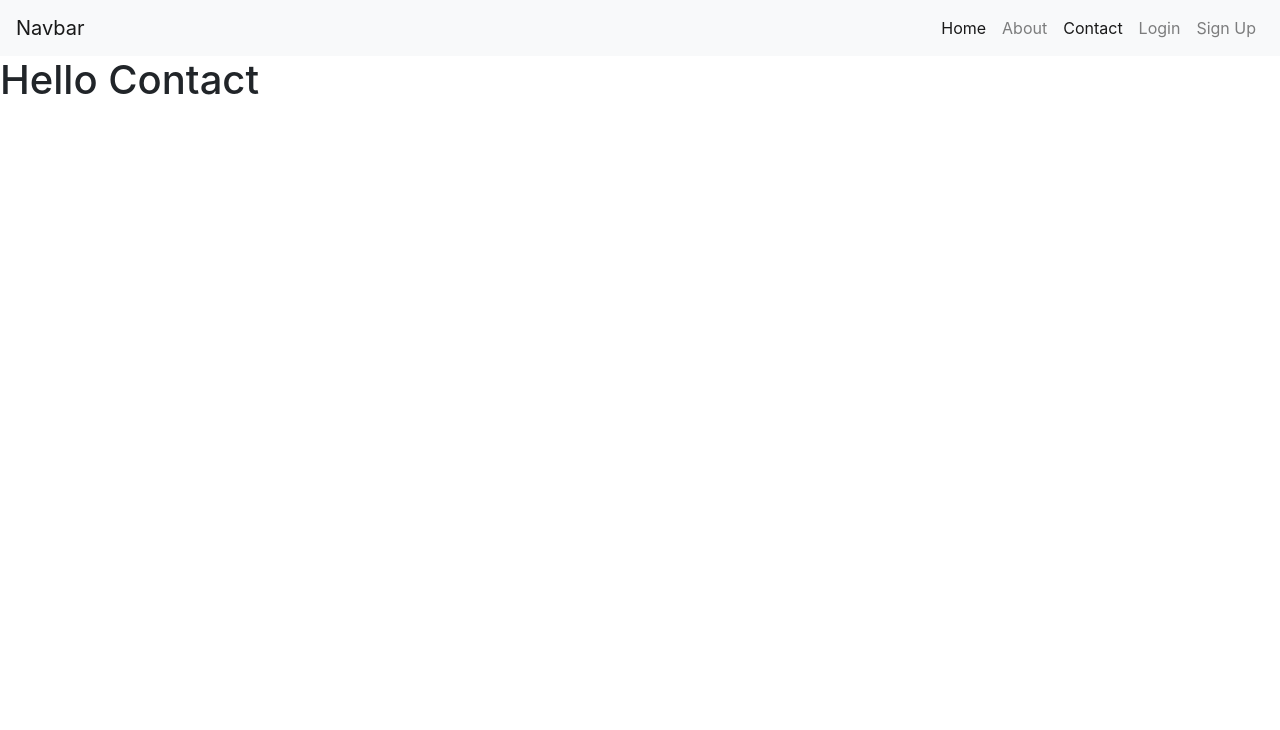
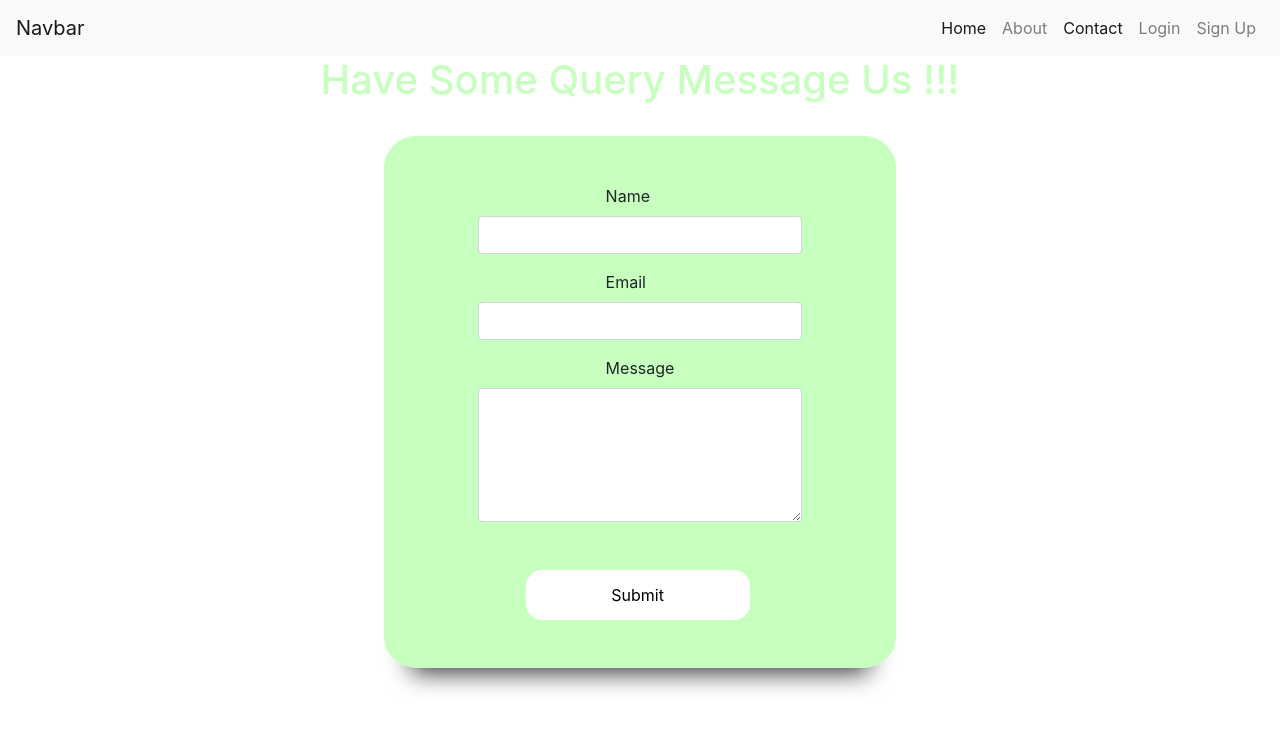
Before and after one commit to imyogeshgaur/mernBasic, a React (Create React App) app in the folder client/: page /contact in a window 1280 px wide. Shown: the top 730 px of the page. Built offline with nearby package versions, Linux system fonts and the light colour scheme.

Commit message:
created Contact Page

```diff
--- a/client/src/App.css
+++ b/client/src/App.css
@@ -68,3 +68,36 @@
   text-align: center;
   color: rgb(255, 192, 190);
 }
+
+.containerFormContact{
+  display: grid;
+  place-items: center;
+  background-color: rgb(198, 255, 190);
+  margin: 2rem 24rem;
+  padding: 3rem;
+  border-radius: 2rem;
+  box-shadow: 0 2rem 1.5rem -1.7rem rgba(0, 0, 0, 0.8);
+}
+
+.btnContact{
+  margin-top: 2rem;
+  margin-left: 3rem;
+  padding:.8rem;
+  width: 14rem;
+  border-radius: 1rem;
+  border: none;
+  outline: none;
+  background-color: white;
+}
+
+.btnContact:focus{
+  background-color: rgb(45, 141, 45);
+  color: white;
+  border: none;
+  outline: none;
+}
+
+.headingContact{
+  text-align: center;
+  color: rgb(198, 255, 190);
+}
--- a/client/src/Components/Contact.jsx
+++ b/client/src/Components/Contact.jsx
@@ -1,10 +1,29 @@
 import React from 'react'
+import "../../node_modules/bootstrap/dist/css/bootstrap.min.css"
+import "../App.css"
 
 const Contact = () => {
     return (
-        <div>
-            <h1>Hello Contact</h1>
-        </div>
+        <>
+            <h1 className="headingContact">Have Some Query Message Us !!!</h1>
+            <div className="containerFormContact">
+                <form action="/signup" method="POST">
+                    <div className="form-group">
+                        <label className="labelRegister" for="exampleInputEmail1">Name</label>
+                        <input type="text" className="form-control" id="name" name="name" autoComplete="off" />
+                    </div>
+                    <div className="form-group">
+                        <label className="labelRegister" for="exampleInputEmail1">Email</label>
+                        <input type="text" className="form-control" id="email" name="email" />
+                    </div>
+                    <div className="form-group">
+                        <label className="labelRegister" for="exampleInputEmail1">Message</label>
+                        <textarea type="text" className="form-control" rows="5" columns="10" id="phone" name="phone" />
+                    </div>
+                    <button type="submit" className="btnContact">Submit</button>
+                </form>
+            </div>
+        </>
     )
 }
 
```
